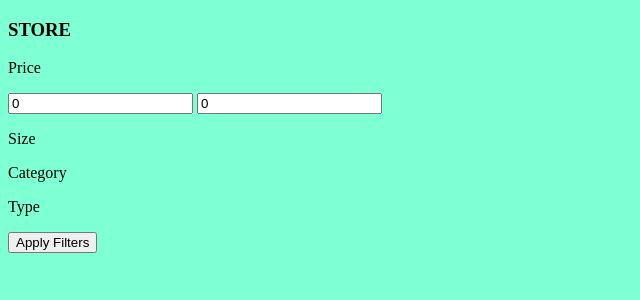
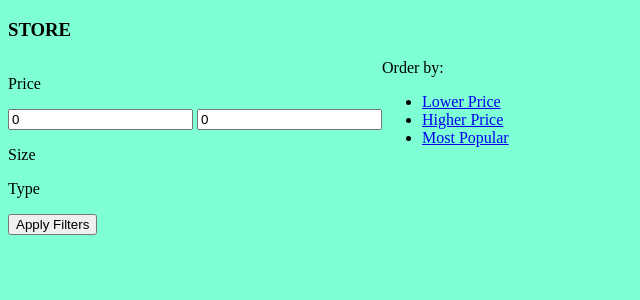
Before and after one commit to tiagocazali/Ecommerce_Django_Project, a Django app: page /store/ in a window 1280 px wide. Shown: the part 42-342 px from the top of the page, without its empty margins (0-640 px from the left). Run offline with Django 5.2, Linux system fonts and the light colour scheme; data that the repository does not hold is empty; some libraries are stand-ins or nearby versions.

Commit message:
All filter Done! Including "Order By" - Most Popular

```diff
--- /dev/null
+++ b/ecommerce/static/js/main.js
@@ -0,0 +1,7 @@
+var url = new URL(document.URL);
+var itens = document.getElementsByClassName("filter-orderby");
+
+for (i=0; i<itens.length; i++){
+    url.searchParams.set("order", itens[i].name);
+    itens[i].href = url.href
+}
--- a/ecommerce/store/models.py
+++ b/ecommerce/store/models.py
@@ -41,6 +41,10 @@ class Product(models.Model):
     def __str__(self) -> str:
         return f"{self.name} / {self.category} / {self.categorytype} / {self.price} / Active:{self.active}"
 
+    def total_sell(self):
+        itens = OrderItems.objects.filter(order__finished=True, stockitem__product=self.id)
+        total = sum([item.quant for item in itens ])
+        return total
 
 class Color(models.Model):
     name = models.CharField(max_length=50, null=True, blank=True)
--- a/ecommerce/store/templates/base.html
+++ b/ecommerce/store/templates/base.html
@@ -16,6 +16,7 @@
 
     {% block body %}
     {% endblock %}
+    <script type="text/javascript" src="{% static 'js/main.js' %}"></script>
 
 </body>
 
--- a/ecommerce/store/templates/store.html
+++ b/ecommerce/store/templates/store.html
@@ -4,6 +4,8 @@
 {% block body %}
 
 <h3> STORE</h3>
+
+<div style="display:flex">
 
     <form method="post" action="">
         {% csrf_token %}
@@ -18,12 +20,6 @@
                 <label for="{{ size }}">{{ size }}</label>
             {% endfor %}
 
-    <p>Category</p>
-        {% for category in all_category %}
-            <input type="radio" name="category" value="{{ category.slug }}">
-            <label for="{{ category.slug }}">{{ category.name }}</label>
-        {% endfor %}
-
         <p>Type</p>
             {% for type in all_type %}
                 <input type="radio" name="type" value="{{ type.slug }}">
@@ -35,6 +31,14 @@
 
     </form>
 
+    <div>
+        Order by:
+        <ul>
+            <li><a href="#" class="filter-orderby" name="lower-price"> Lower Price </a></li>
+            <li><a href="#" class="filter-orderby" name="higher-price"> Higher Price </a></li>
+            <li><a href="#" class="filter-orderby" name="most-popular"> Most Popular </a></li>
+        </ul>
+
         {% for product in products %}
 
             <a href="{% url 'product_description' product.id %}">  <!-- Redirect to product/product_id -->
@@ -44,5 +48,8 @@
             <p>{{ product.price }}</p>
 
         {% endfor %}
+    </div>
+
+</div>
 
 {% endblock %}
--- a/ecommerce/store/util.py
+++ b/ecommerce/store/util.py
@@ -63,3 +63,22 @@ def all_sizes(product_list):
     sizes = itens.values_list("size", flat=True).distinct()
 
     return sizes
+
+
+def order_itens(product_list, order):
+
+    if order == "lower-price":
+        product_list = product_list.order_by('price')
+
+    elif order == "higher-price":
+        product_list = product_list.order_by('-price')
+
+    elif order == "most-popular":
+        aux_list = []
+        for product in product_list:
+            aux_list.append((product.total_sell(), product))
+
+        aux_list = sorted(aux_list, key=lambda x: x[0], reverse=True)
+        product_list = [item[1] for item in aux_list]
+
+    return product_list
--- a/ecommerce/store/views.py
+++ b/ecommerce/store/views.py
@@ -19,6 +19,7 @@ def store(request, filter=None):
 
     # Apply filter from Formular
     if request.method == 'POST':
+
         infos = request.POST.dict()
 
         product_list = product_list.filter(price__gte=infos.get('minimum_price'), price__lte=infos.get('maximum_price'))
@@ -31,9 +32,10 @@ def store(request, filter=None):
         if "type" in infos:
             product_list = product_list.filter(categorytype__slug=infos.get("type"))
 
-        if "category" in infos:
-            product_list = product_list.filter(category__slug=infos.get("category"))
-
+    #Get the Order parameter in the URL and send it to "order_itens" function. By Default is "lower-price"
+    #http://127.0.0.1:8000/store/women/?order=lower-price
+    order = request.GET.get("order", "lower-price")
+    product_list = order_itens(product_list, order)
 
     context = {'products': product_list,
                'minimum_price': minimum_price,
```
Lines whose indentation alone changed are shown as unchanged.
